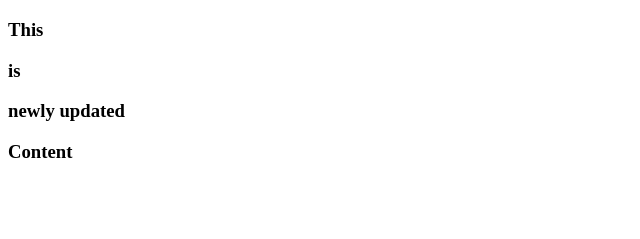
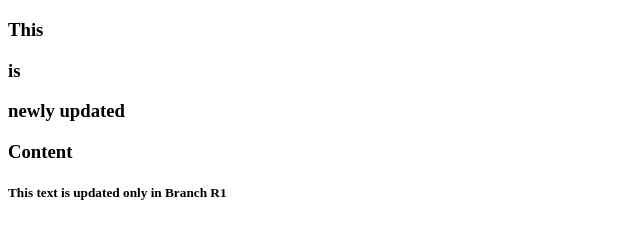
Before and after one commit to SrikanthKosuru/demo, a plain HTML site: page index.html in a window 1280 px wide. Shown: the part 61-300 px from the top of the page, without its empty margins (0-640 px from the left). Drawn offline with Linux system fonts and the light colour scheme.

Commit message:
Iniitial Branch commit

```diff
--- a/index.html
+++ b/index.html
@@ -9,5 +9,6 @@
 <h3>is </h3>
 <h3>newly updated </h3>
 <h3>Content</h3>
+<h5>This text is updated only in Branch R1</h5>
 </body>
 </html>
```
